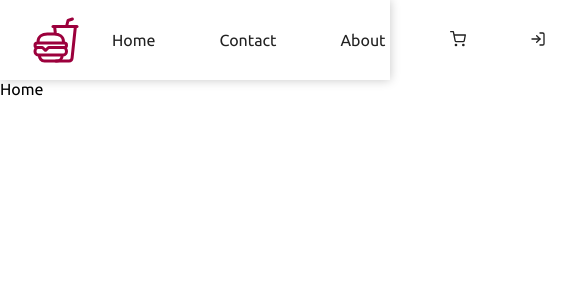
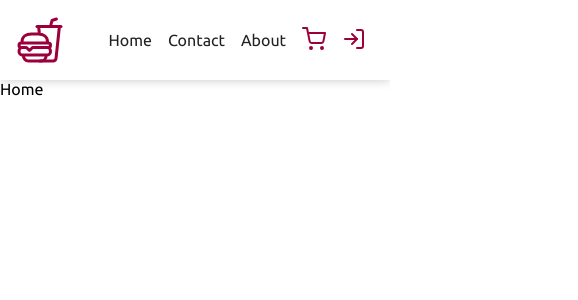
Before and after one commit to faizaniqbalLC/burgerWalaFrontend, a React (Vite) app: page / in a window 390 px wide. Shown: the top 300 px of the page, 578 px wide, since content can reach past the window. Built offline with nearby package versions, Linux system fonts and the light colour scheme.

Commit message:
header scss added

```diff
--- a/src/styles/header.scss
+++ b/src/styles/header.scss
@@ -23,6 +23,23 @@
       &:hover {
         color: $lightdark;
       }
+      > svg {
+        color: $red;
+        transition: inherit;
+        font-size: 1.5rem;
+        &:hover {
+          color: $lightdark;
+        }
+      }
     }
   }
 }
+
+@media screen and (max-width: 600px) {
+  nav {
+    padding: 1rem;
+    > div > a {
+      margin: 0 0.5rem;
+    }
+  }
+}
```
